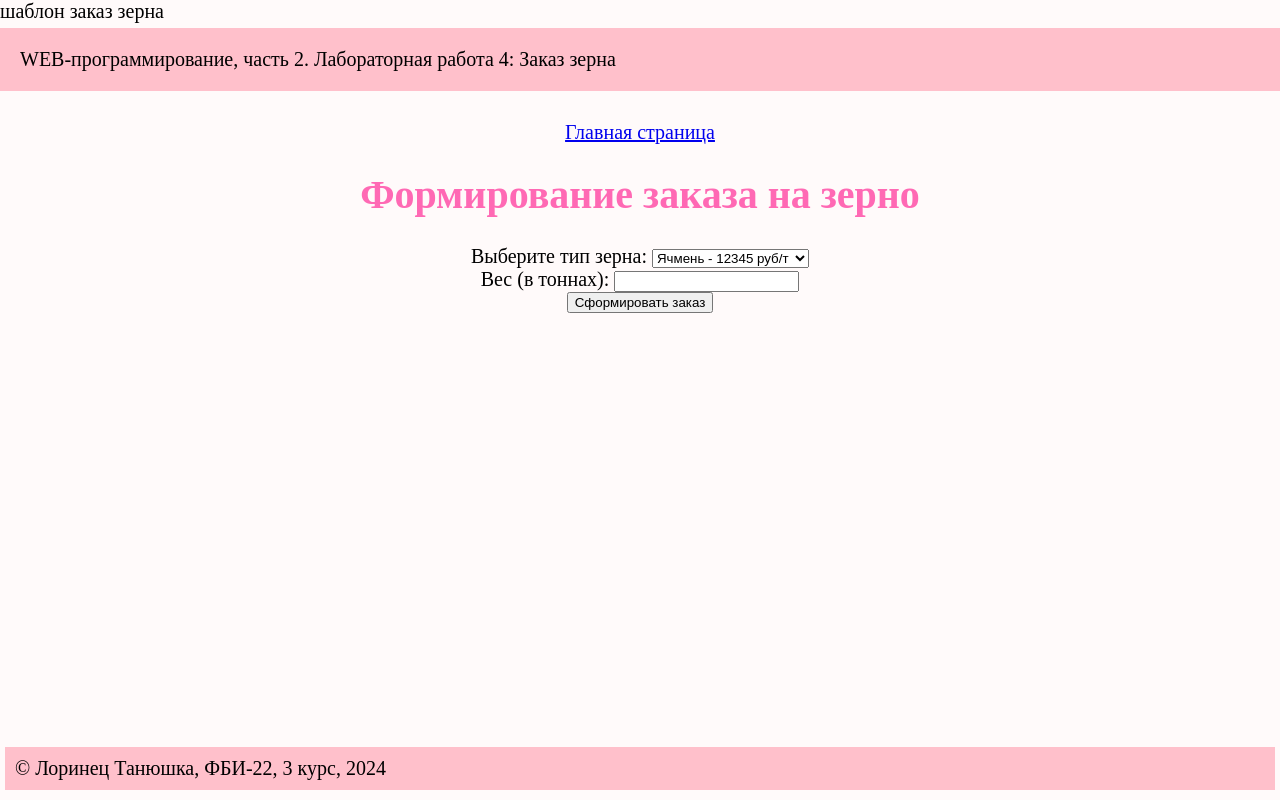
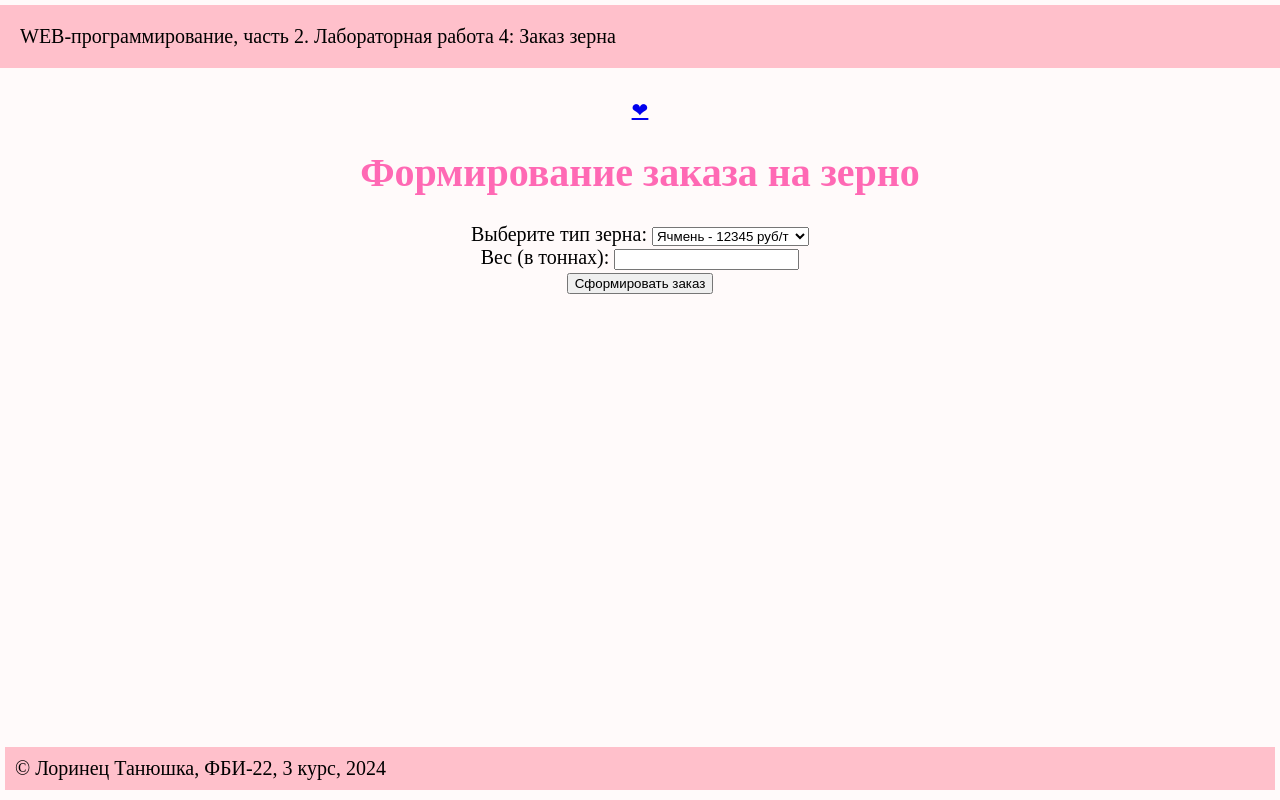
Before and after one commit to Tay1808/web-programming-labs-2, a Flask app: page /lab4/grain-order in a window 1280 px wide. Run offline with Flask 3, Linux system fonts and the light colour scheme.

Commit message:
Внесены изменения

```diff
--- a/templates/base.html
+++ b/templates/base.html
@@ -33,7 +33,7 @@
     </header>
 
     <main>
-        <a href="/">Главная страница</a><br>
+        <a href="/">&#10084;</a><br>
         {% block main %}{% endblock %}
     </main>
     <footer>
--- a/templates/lab4/grain_order.html
+++ b/templates/lab4/grain_order.html
@@ -1,4 +1,4 @@
-шаблон заказ зерна{% extends "base.html" %}
+{% extends "base.html" %}
 
 {% block lab %}Лабораторная работа 4: Заказ зерна{% endblock %}
 
```
